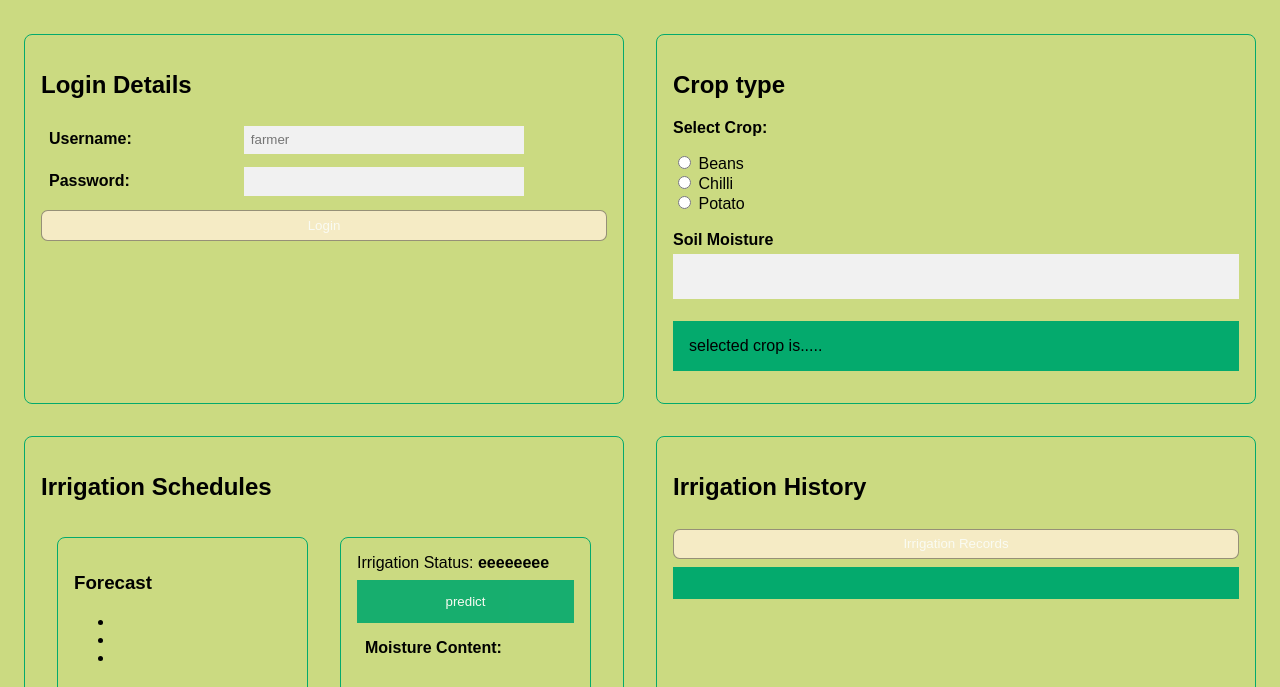
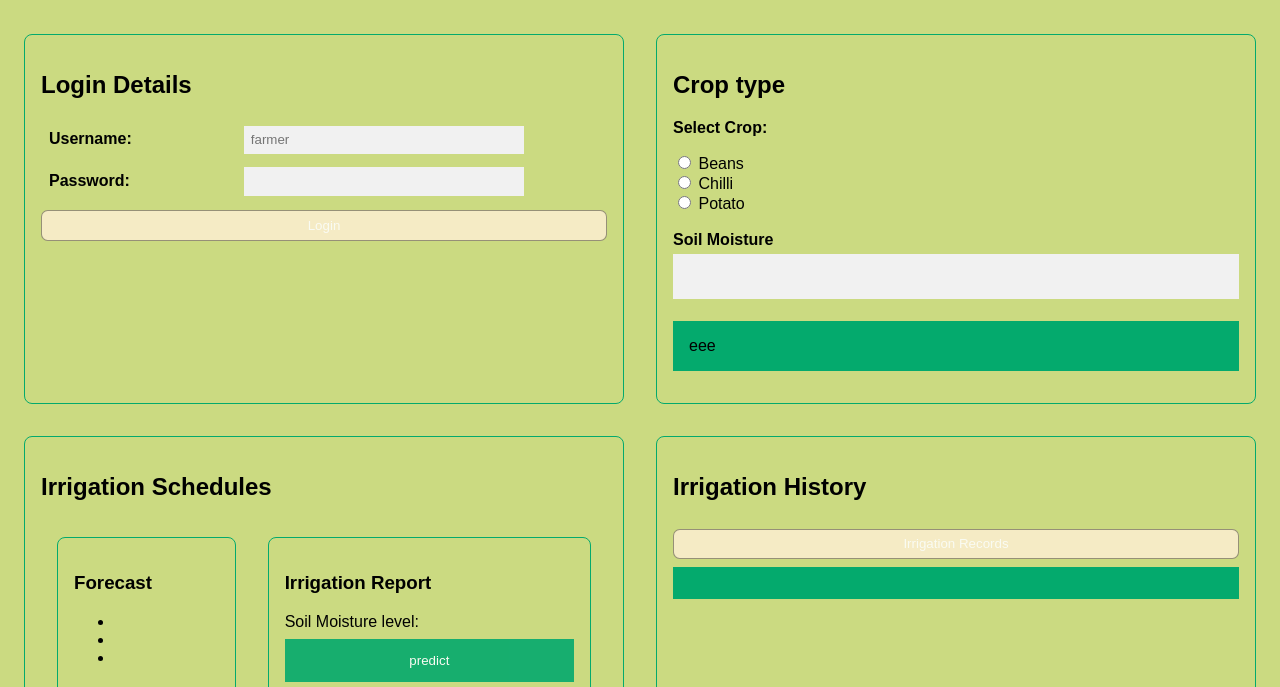
Before and after one commit to Finahkaggwa/Capstone-Irrigation-Project, a website: page public/index.html in a window 1280 px wide. Shown: the part 101-788 px from the top of the page. Drawn offline with nearby package versions, Linux system fonts and the light colour scheme; no server answers.

Commit message:
Dispaly model predictions & link frontend

```diff
--- a/public/index.html
+++ b/public/index.html
@@ -46,11 +46,13 @@
                 <h2>Crop type</h2>
                 <p><strong>Select Crop:</strong></p>
                 <form>
-                    <input type="radio" id="Beans" name="selection" value="1" x-on:click="Beans()"  x-model="typecrops">
+                    <input type="radio" id="Beans" name="selection" value="1" x-on:click="Beans()" x-model="typecrops">
                     <label for="Beans">Beans</label><br>
-                    <input type="radio" id="chilli" name="selection" value="2" x-on:click="Chilli()" x-model="typecrops">
+                    <input type="radio" id="chilli" name="selection" value="2" x-on:click="Chilli()"
+                        x-model="typecrops">
                     <label for="Chilli">Chilli</label><br>
-                    <input type="radio" id="Potato" name="selection" value="3" x-on:click="Potato()" x-model="typecrops">
+                    <input type="radio" id="Potato" name="selection" value="3" x-on:click="Potato()"
+                        x-model="typecrops">
                     <label for="Potato">Potato</label><br><br>
                 </form>
 
@@ -84,6 +86,21 @@
                     </div>
 
                     <div class="Irrigate_status">
+                        <h3> Irrigation Report</h3>
+
+                        <div class="intext">
+                            <!-- <label for="name">Moisture Content:</label> -->
+                            <span>
+                                <label for="name">Soil Moisture level:
+                                    <strong x-text="moisture"></strong>
+                                </label>
+                            </span>
+                        </div>
+
+                        <span>
+                          <button x-on:click="irrigatingstatus()">predict</button>
+                        </span>
+
                         <div class="intext">
                             <span>
                                 <label for="name">Irrigation Status:
@@ -94,13 +111,8 @@
 
                             <!-- <span x-text="irrigatePredict"></span> -->
 
-                            <button x-on:click="irrigatingstatus()">predict</button>
-
                         </div>
 
-                        <div class="intext">
-                            <label for="name">Moisture Content:</label>
-                        </div>
                     </div>
 
                 </div>
--- a/public/style.css
+++ b/public/style.css
@@ -12,7 +12,7 @@ body {
 }
 
 .Irrigate_status{
-    flex: 1;
+    flex: 2;
     border: 1px solid #04AA6D;
     margin: 1em;
     padding: 1em;
--- a/public/weatherApp.js
+++ b/public/weatherApp.js
@@ -8,14 +8,10 @@ document.addEventListener('alpine:init', () => {
             lat: 44.34,
             lon: 10.99,
             irrigation_history: [],
-            selectedCrop: 'selected crop is.....',
+            selectedCrop: 'eee',
             recordsMessage: '',
             open: false,
             crops: false,
-            // Beans: 0,
-            // Chilli:0,
-            // Potato: 0,
-
 
                  init() {
                 axios.get(`https://api.openweathermap.org/data/2.5/weather?lat=44.34&lon=10.99&appid=${this.api_key}`)
@@ -32,10 +28,6 @@ document.addEventListener('alpine:init', () => {
                         this.currentWeather.currentTime = timeApiResponse.data.currentDate
                         console.log(this.currentWeather.currentTime);
                     })
-
-
-
-
 
             },
 
@@ -78,20 +70,24 @@ document.addEventListener('alpine:init', () => {
             // },
             moisture:'',
             typecrops: '',
+            irrigatePredict: "",
+            predictions: "",
 
             Beans(){
                 this.typecrops = 1
+                this.selectedCrop = 'Beans'
             },
 
             Chilli(){
                 this.typecrops = 2
+                this.selectedCrop = 'Chilli'
             },
 
             Potato(){
                 this.typecrops = 3
+                this.selectedCrop = 'Potato'
             },
-            irrigatePredict: "",
-            predictions: "eeeeeeee",
+
 
             irrigatingstatus() {
                 // console.log(this.Beans);
@@ -105,13 +101,14 @@ document.addEventListener('alpine:init', () => {
                     data: bodyFormData,
                     headers: { "Content-Type": "multipart/form-data" },
                 })
-                    .then(function (response) {
+                    .then((response) => {
                         //handle success
-                        this.predictions = response.data.predictions;
+
                         // console.log(response.data.predictions);
                         // this.sendIrrigationStatus(response.data.predictions)
                         axios.post('/api/predicted_results', { irrigationStatus:response.data.predictions }).then(res => {
                             console.log(response.data.predictions);
+                            this.predictions = response.data.predictions;
                         });
                     })
                     .catch(function (response) {
```
